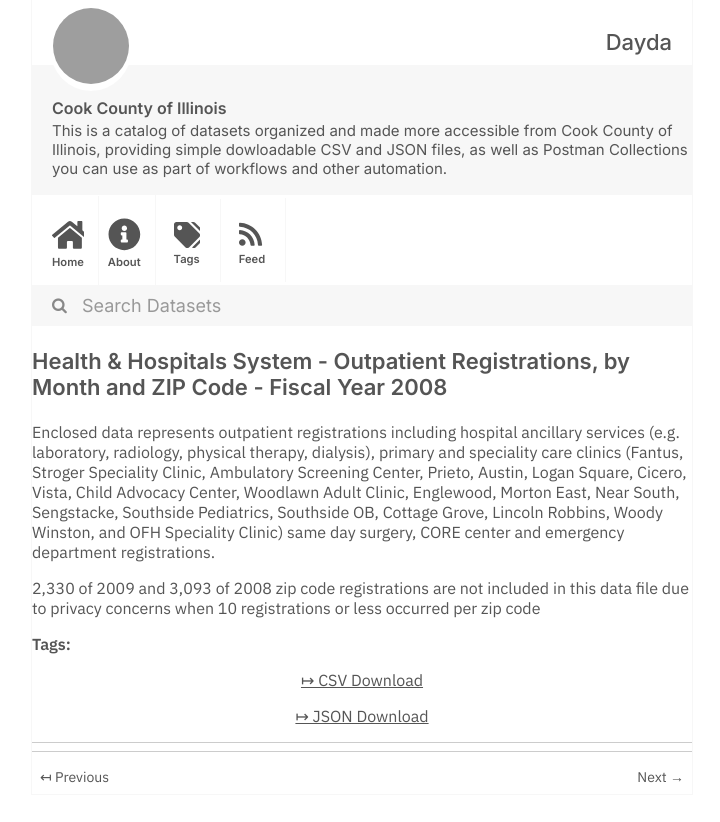
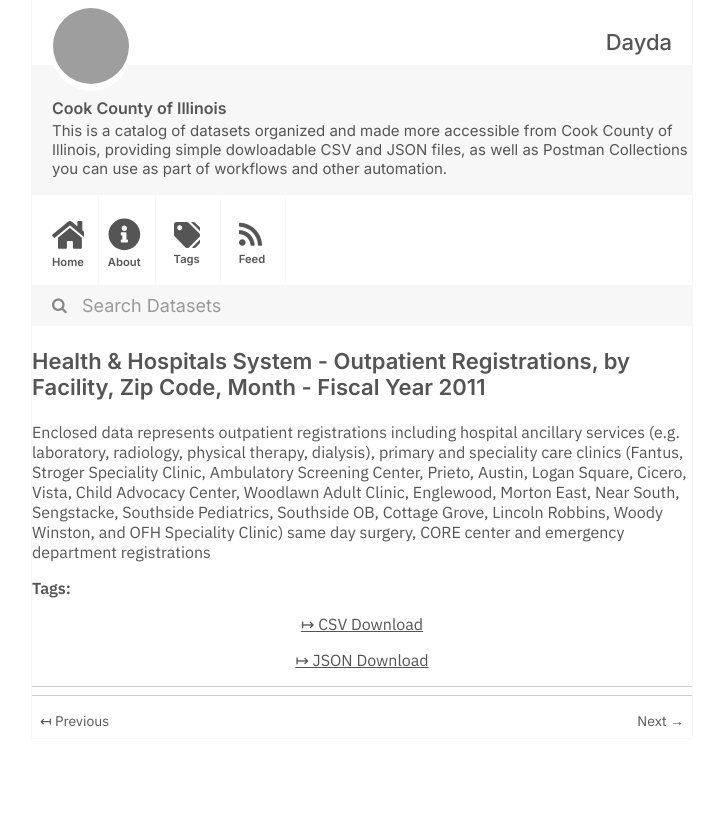
Before and after one commit to dayda-entities/cook-county-of-illinois, a Jekyll site: the page built from _posts/2020-11-10-health-hospitals-system-outpat.md, in a window 1280 px wide, cut to the strip 0-822 px from the top of the page. Shown: the whole strip, without its empty margins (278-998 px from the left). Built offline with Jekyll 4.4.1, drawn with Linux system fonts in a browser that asks for light colours; grey boxes are pictures that could not be loaded.

Commit message:
Publish Data

```diff
--- a/_posts/2020-11-10-health-hospitals-system-outpat.md
+++ b/_posts/2020-11-10-health-hospitals-system-outpat.md
@@ -1,21 +1,19 @@
 ---
 title: >-
-  Health & Hospitals System - Outpatient Registrations, by Month and ZIP Code -
-  Fiscal Year 2008
-created: '2020-11-10T16:57:47.377012'
-modified: '2020-11-10T16:57:47.377022'
+  Health & Hospitals System - Outpatient Registrations, by Facility, Zip Code,
+  Month - Fiscal Year 2011
+created: '2020-11-10T16:57:55.514385'
+modified: '2020-11-10T16:57:55.514395'
 state: active
 type: dataset
 tags: []
 groups:
   - Local Government
 csv_url: >-
-  https://datacatalog.cookcountyil.gov/api/views/sgmp-8x3i/rows.csv?accessType=DOWNLOAD
+  https://datacatalog.cookcountyil.gov/api/views/wege-aen9/rows.csv?accessType=DOWNLOAD
 json_url: >-
-  https://datacatalog.cookcountyil.gov/api/views/sgmp-8x3i/rows.json?accessType=DOWNLOAD
+  https://datacatalog.cookcountyil.gov/api/views/wege-aen9/rows.json?accessType=DOWNLOAD
 layout: post
 
 ---
-Enclosed data represents outpatient registrations including hospital ancillary services (e.g. laboratory, radiology, physical therapy, dialysis), primary and speciality care clinics (Fantus, Stroger Speciality Clinic, Ambulatory Screening Center, Prieto, Austin, Logan Square, Cicero, Vista, Child Advocacy Center, Woodlawn Adult Clinic, Englewood, Morton East, Near South, Sengstacke, Southside Pediatrics, Southside OB, Cottage Grove, Lincoln Robbins, Woody Winston, and OFH Speciality Clinic) same day surgery, CORE center and emergency department registrations.
-
-2,330 of 2009 and 3,093 of 2008 zip code registrations are not included in this data file due to privacy concerns when 10 registrations or less occurred per zip code
+Enclosed data represents outpatient registrations including hospital ancillary services (e.g. laboratory, radiology, physical therapy, dialysis), primary and speciality care clinics (Fantus, Stroger Speciality Clinic, Ambulatory Screening Center, Prieto, Austin, Logan Square, Cicero, Vista, Child Advocacy Center, Woodlawn Adult Clinic, Englewood, Morton East, Near South, Sengstacke, Southside Pediatrics, Southside OB, Cottage Grove, Lincoln Robbins, Woody Winston, and OFH Speciality Clinic) same day surgery, CORE center and emergency department registrations
```
